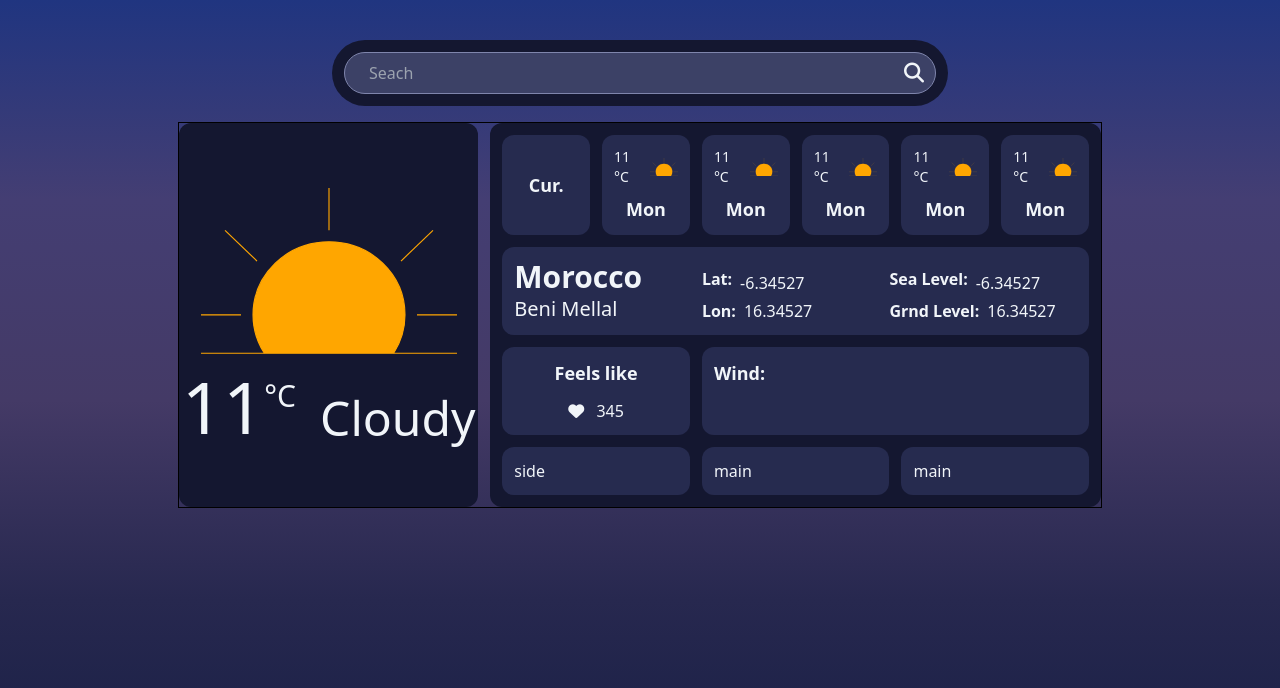
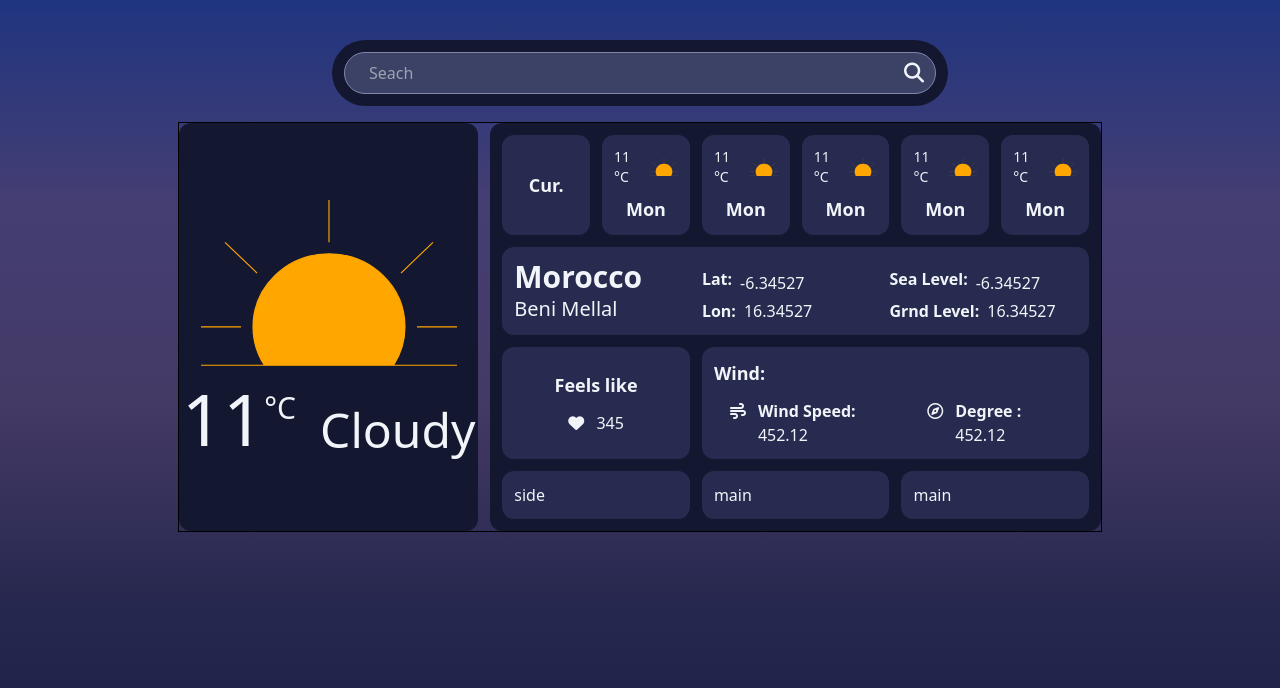
Before and after one commit to oussamasine07/weather-app, a plain HTML site: page index.html in a window 1280 px wide. Drawn offline with nearby package versions, Linux system fonts and the light colour scheme; no server answers.

Commit message:
finish wind section

```diff
--- a/index.html
+++ b/index.html
@@ -139,6 +139,26 @@
                     </div>
                     <div class="col-span-2 rounded-xl p-3 bg-[#262B4F]">
                         <h2 class="text-lg font-bold mb-3">Wind:</h2>
+                        <div class="flex">
+                            <div class="flex items-start grow pl-4">
+                                <div class="icon">
+                                    <i class="fa-solid fa-wind"></i>
+                                </div>
+                                <div class="ml-3">
+                                    <h4 class="font-bold text-md capitalize">wind speed:</h4>
+                                    <p>452.12</p>
+                                </div>
+                            </div>
+                            <div class="flex items-start grow pl-4">
+                                <div class="icon">
+                                    <i class="fa-regular fa-compass"></i>
+                                </div>
+                                <div class="ml-3">
+                                    <h4 class="font-bold text-md capitalize">degree :</h4>
+                                    <p>452.12</p>
+                                </div>
+                            </div>
+                        </div>
                     </div>
                 </div>
 
```
